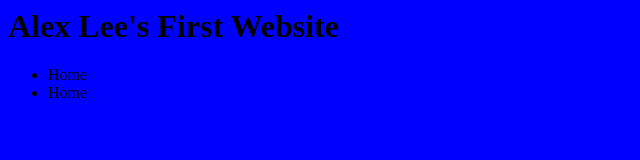
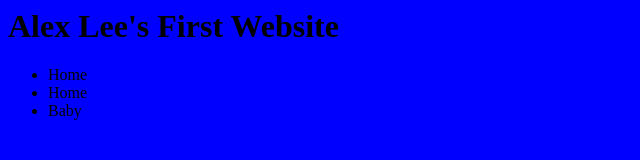
Before and after one commit to alexjlee888/alexanderlee, a plain HTML site: page index.html in a window 1280 px wide. Shown: the full height of the page, 0-640 px from the left. Drawn offline with Linux system fonts and the light colour scheme.

Commit message:
Update index.html

```diff
--- a/index.html
+++ b/index.html
@@ -9,6 +9,7 @@
       <ul>
         <li> Home </li>
         <li> Home </li>
+        <li> Baby </li>
       </ul>
 
     </nav>
```
